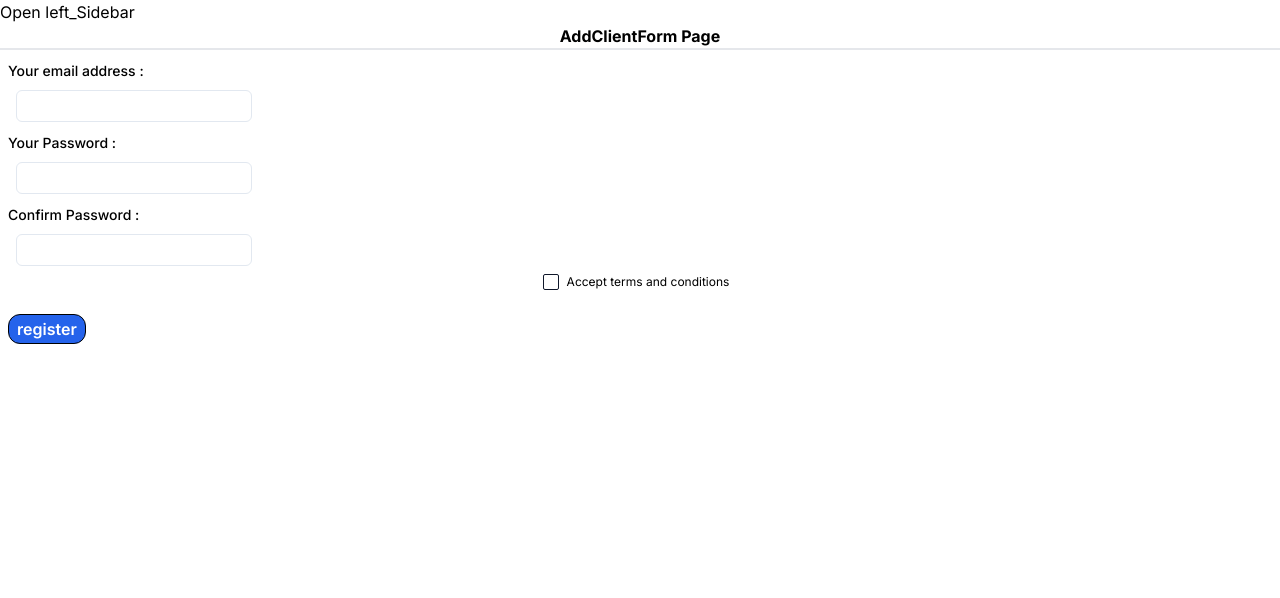
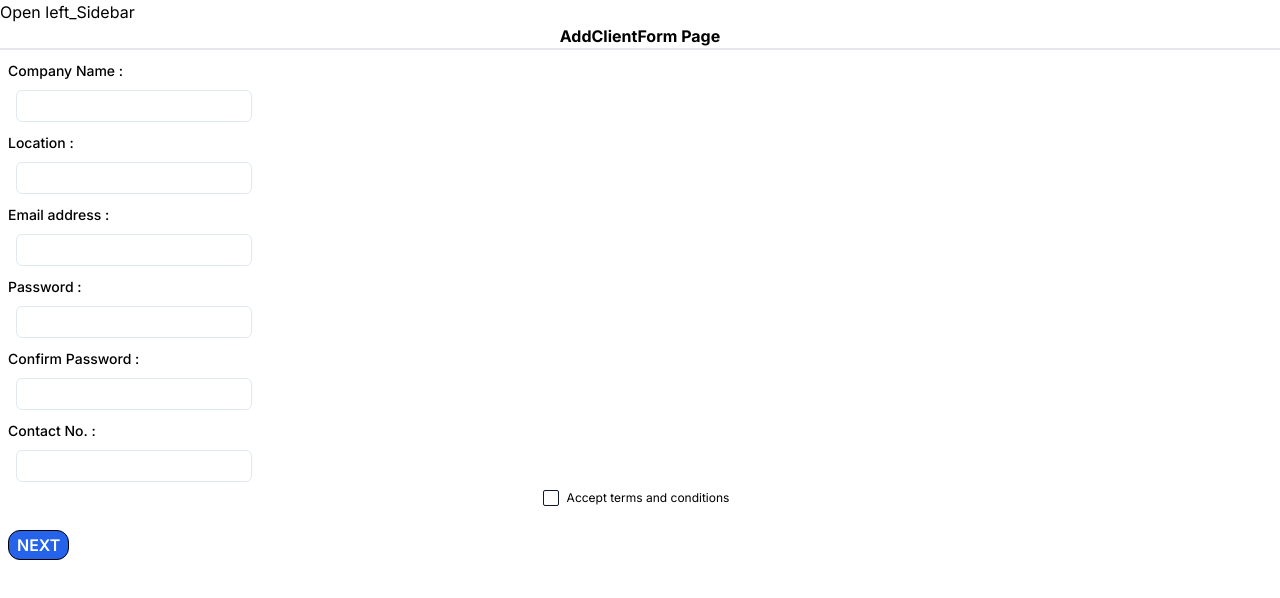
Before and after one commit to yuleuuee/menu_app_main, a Next.js app: page /pcd/manager/add-client in a window 1280 px wide. Shown: the top 598 px of the page. Built offline with nearby package versions, Linux system fonts and the light colour scheme.

Commit message:
verceldeb setting

```diff
--- a/package.json
+++ b/package.json
@@ -12,6 +12,7 @@
     "@radix-ui/react-checkbox": "^1.0.4",
     "@radix-ui/react-dialog": "^1.0.5",
     "@radix-ui/react-label": "^2.0.2",
+    "@vercel/postgres": "^0.8.0",
     "amqplib": "^0.10.4",
     "class-variance-authority": "^0.7.0",
     "clsx": "^2.1.1",
--- a/src/components/custom/forms/AddClientForm.tsx
+++ b/src/components/custom/forms/AddClientForm.tsx
@@ -14,14 +14,24 @@ const AddClientForm = () => {
          <hr />
          <hr />
          <form className="p-2 flex-row">
-            <Label htmlFor="email">Your email address :</Label>
+
+            <Label htmlFor="text">Company Name :</Label>
+            <Input type="text"/>
+
+            <Label htmlFor="text">Location :</Label>
+            <Input type="text"/>
+
+            <Label htmlFor="email">Email address :</Label>
             <Input type="email"/>
 
-            <Label htmlFor="password">Your Password :</Label>
+            <Label htmlFor="password">Password :</Label>
             <Input type="password"/>
 
             <Label htmlFor="password">Confirm Password :</Label>
             <Input type="password"/>
+
+            <Label htmlFor="number">Contact No. :</Label>
+            <Input type="number"/>
 
 
             <div className='flex items-center justify-center '>
@@ -29,7 +39,7 @@ const AddClientForm = () => {
             </div>
 
             <br />
-            <button type="submit" className="px-2 py-0.5 border border-black rounded-xl bg-blue-600 text-white font-semibold" >register</button>
+            <button type="submit" className="px-2 py-0.5 border border-black rounded-xl bg-blue-600 text-white font-semibold" >NEXT</button>
          </form>
       </>
 
```
Also changed, not shown: 1 other file (tests, documents, lock files or other folders).
